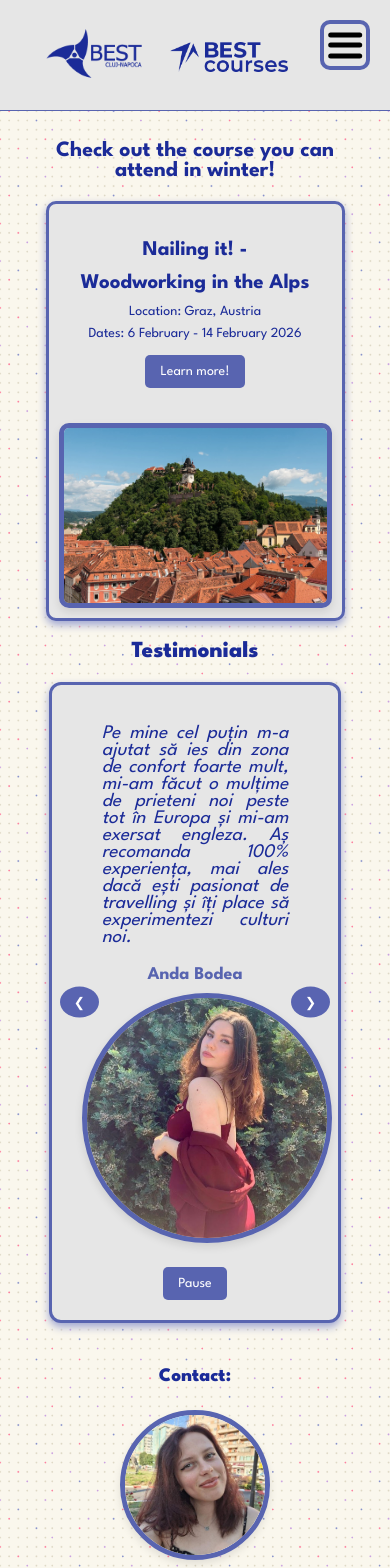
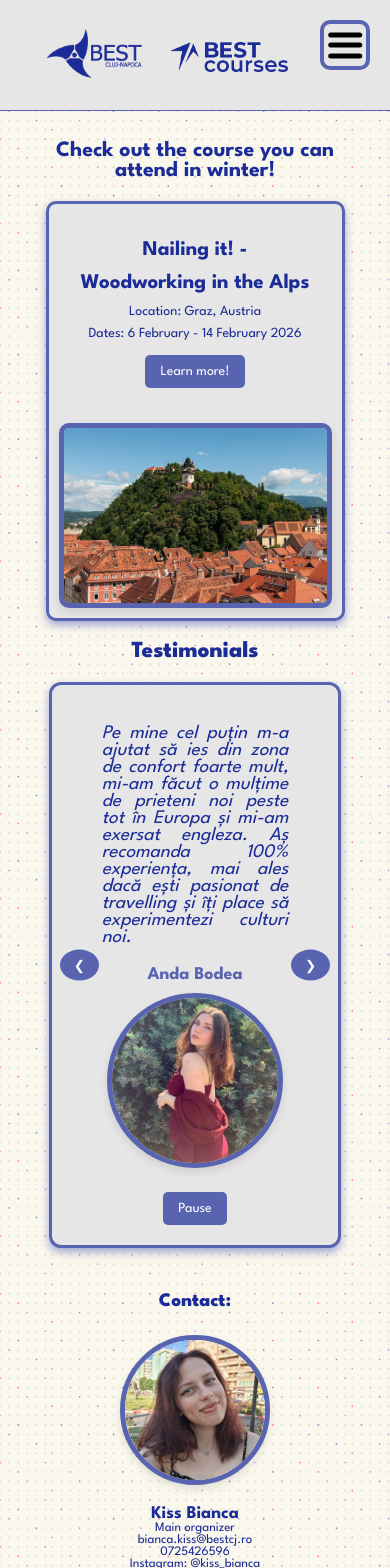
Before and after one commit to OliRuttner/Vivaldi25Winter_Site, a React (Create React App) app: page / in a window 390 px wide. Shown: the top 1568 px of the page. Built offline with nearby package versions, Linux system fonts and the light colour scheme.

Commit message:
Fixed images on mobile

```diff
--- a/src/index.css
+++ b/src/index.css
@@ -295,6 +295,9 @@ button:hover {
   * {
     margin: 0 auto;
   }
+  .testimonial img{
+    width: min(45vw, 200px);
+  }
   .navbar .logo:first-child {
     zoom: 1.1;
   }
```
